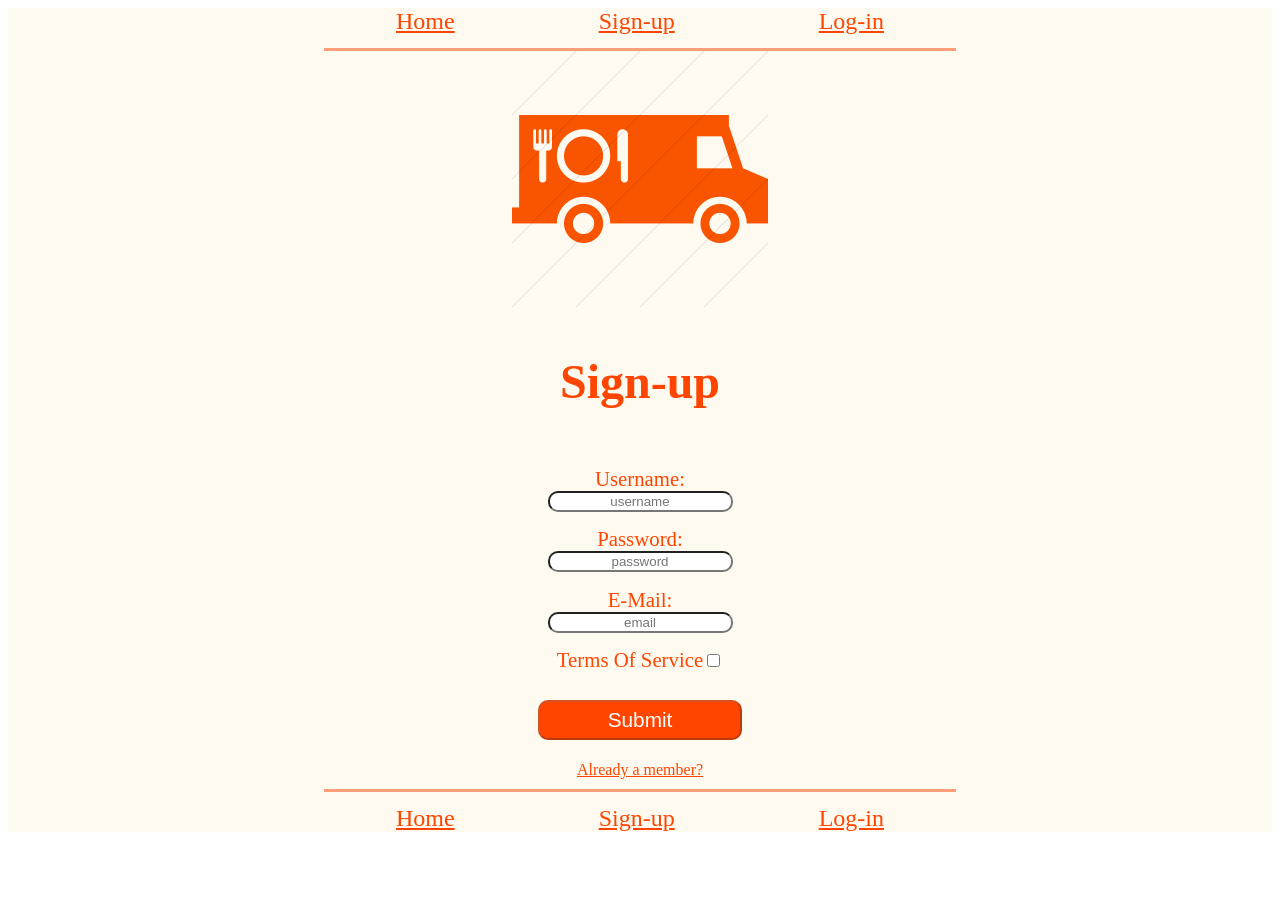
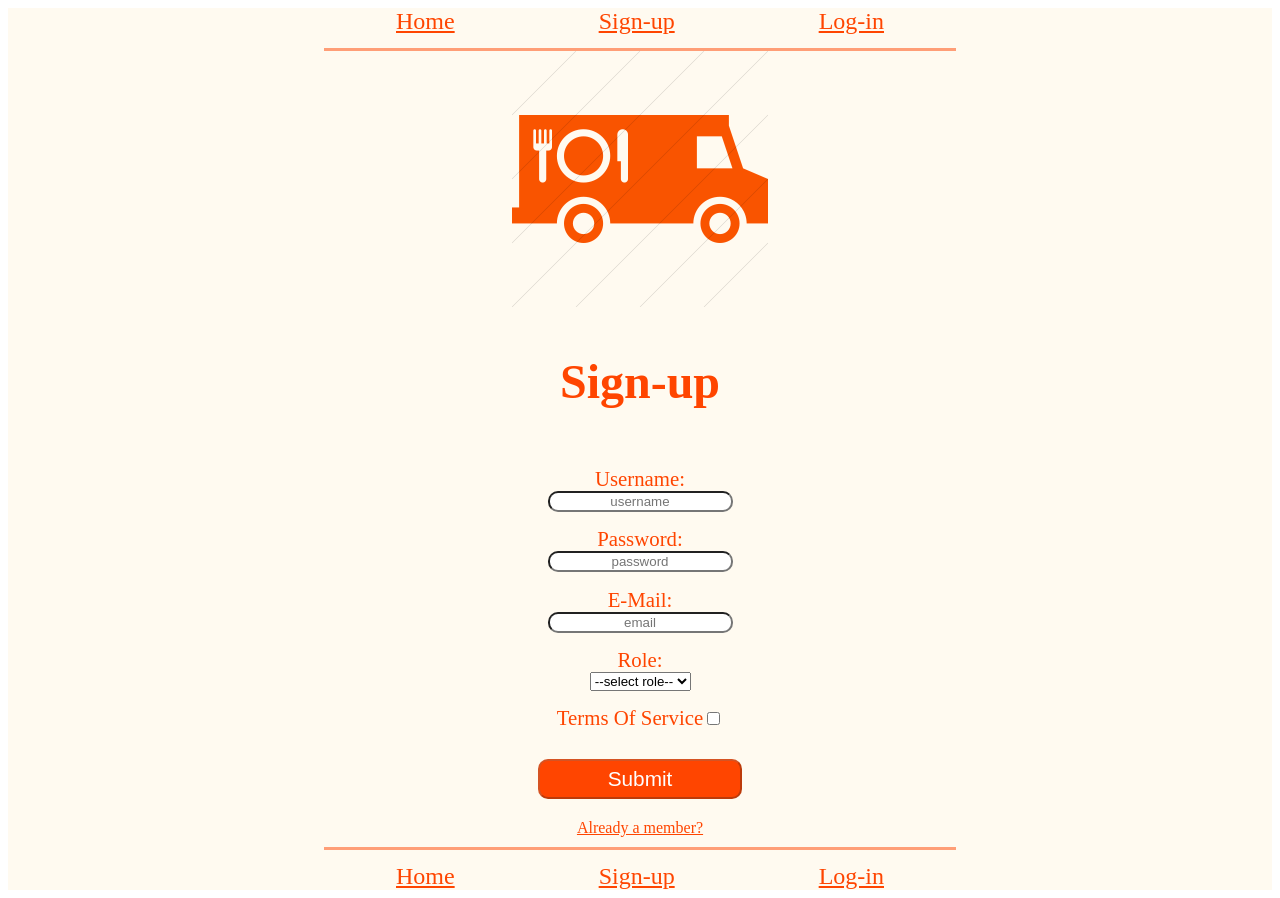
Before and after one commit to FoodTrckTrackR/FE, a React (Create React App) app in the folder food-truck-trackr/: page /SignUp in a window 1280 px wide. Before the commit the page ends 840 px from the top, so only its background shows below. Built offline with nearby package versions, Linux system fonts and the light colour scheme.

Commit message:
Added dropdown for Roles

```diff
--- a/food-truck-trackr/src/App.js
+++ b/food-truck-trackr/src/App.js
@@ -12,6 +12,7 @@ const initialFormValues = {
   username: "",
   password: "",
   email: "",
+  role: "",
   tos: false,
 }
 
@@ -19,6 +20,7 @@ const initialFormErrors = {
   username: "",
   password: "",
   email: "",
+  role: "",
   tos: "",
 }
 
@@ -59,6 +61,7 @@ export default function App() {
       name: formValues.username.trim(),
       password: formValues.password,
       email: formValues.email.trim(),
+      role: formValues.role,
       tos: formValues.tos,
     }
     Axios.post("https://reqres.in/api/users", newUser)
--- a/food-truck-trackr/src/Components/SignUp.js
+++ b/food-truck-trackr/src/Components/SignUp.js
@@ -26,6 +26,7 @@ export default function SignUp (props) {
                     <div>{errors.username}</div>
                     <div>{errors.password}</div>
                     <div>{errors.email}</div>
+                    <div>{errors.role}</div>
                     <div>{errors.tos}</div>
                 </div>
             </div>
@@ -39,6 +40,13 @@ export default function SignUp (props) {
                 <label>E-Mail:
                     <input name="email" type="email" placeholder="email" onChange={onChange} value={values.email} />
                 </label>
+                <label>Role:
+                    <select name="role" value={values.role} onChange={onChange}>
+                        <option value="">--select role--</option>
+                        <option value="diner">Diner</option>
+                        <option value="operator">Operator</option>
+                    </select>
+                </label>
                 <label id="tos">Terms Of Service
                     <input name="tos" type="checkbox" onChange={onChange} checked={values.tos} />
                 </label>
--- a/food-truck-trackr/src/Validation/form-schema.js
+++ b/food-truck-trackr/src/Validation/form-schema.js
@@ -12,6 +12,9 @@ export default yup.object().shape({
     email: yup
         .string()
         .required("Must provide an email address"),
+    role: yup
+        .string()
+        .oneOf(["diner", "operator"], "Must select a role"),
     tos: yup
         .boolean()
         .oneOf([true], "Must accept Term Of Service"),
```
